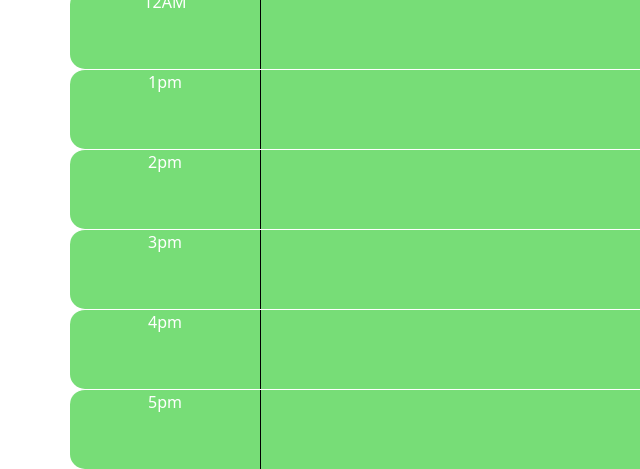
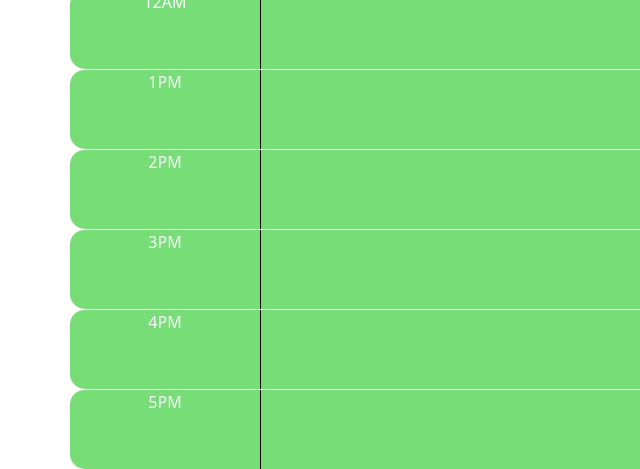
Before and after one commit to Chrisbond1226/work-day, a plain HTML site: page index.html in a window 1280 px wide. Shown: the part 598-1067 px from the top of the page, 0-640 px from the left. Drawn offline with nearby package versions, Linux system fonts and the light colour scheme.

```diff
--- a/index.html
+++ b/index.html
@@ -42,27 +42,27 @@
         <button class="col-md-2 saveBtn bi bi-box-arrow-down fa-2x"></button>
       </div>
       <div class="time-block row" id="1300">
-        <div class="col-md-2">1pm</div>
+        <div class="col-md-2">1PM</div>
         <textarea class="col-md-8 userInput"></textarea>
         <button class="col-md-2 saveBtn bi bi-box-arrow-down fa-2x"></button>
       </div>
       <div class="time-block row" id="1400">
-        <div class="col-md-2">2pm</div>
+        <div class="col-md-2">2PM</div>
         <textarea class="col-md-8 userInput"></textarea>
         <button class="col-md-2 saveBtn bi bi-box-arrow-down fa-2x"></button>
       </div>
       <div class="time-block row" id="1500">
-        <div class="col-md-2">3pm</div>
+        <div class="col-md-2">3PM</div>
         <textarea class="col-md-8 userInput"></textarea>
         <button class="col-md-2 saveBtn bi bi-box-arrow-down fa-2x"></button>
       </div>
       <div class="time-block row" id="1600">
-        <div class="col-md-2">4pm</div>
+        <div class="col-md-2">4PM</div>
         <textarea class="col-md-8 userInput"></textarea>
         <button class="col-md-2 saveBtn bi bi-box-arrow-down fa-2x"></button>
       </div>
       <div class="time-block row" id="1700">
-        <div class="col-md-2">5pm</div>
+        <div class="col-md-2">5PM</div>
         <textarea class="col-md-8 userInput"></textarea>
         <button class="col-md-2 saveBtn bi bi-box-arrow-down fa-2x"></button>
       </div>
```
Also changed, not shown: 1 other file.
